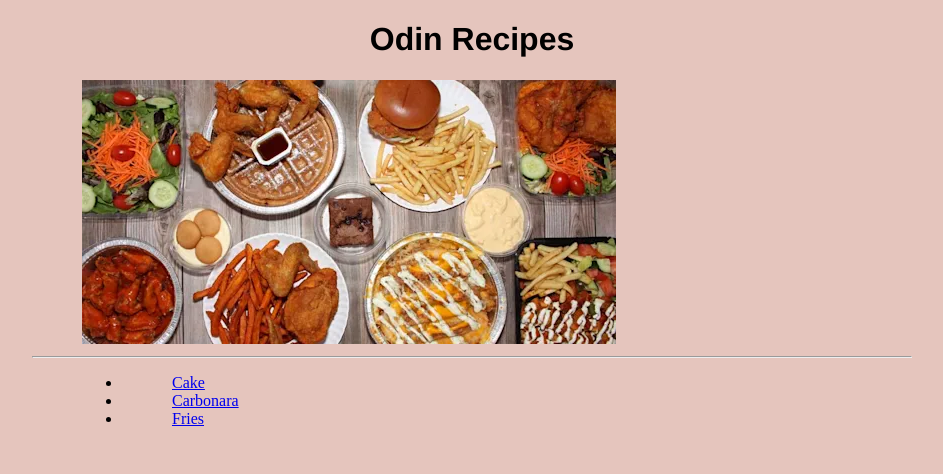
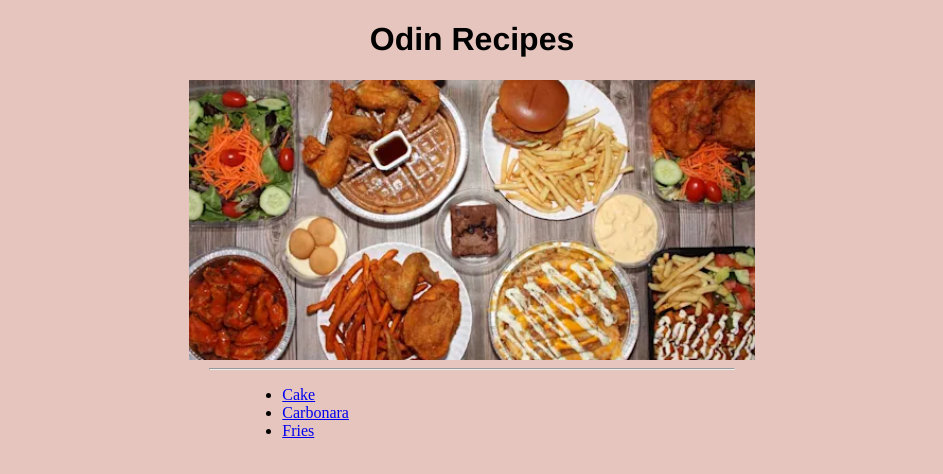
Before and after one commit to tgloriya/odin-recipes, a plain HTML site: page index.html in a window 1280 px wide. Shown: the whole page, without its empty margins (168-1111 px from the left). Drawn offline with Linux system fonts and the light colour scheme.

Commit message:
Align images

```diff
--- a/index.html
+++ b/index.html
@@ -9,7 +9,7 @@
         <div class="container">
             <h1>Odin Recipes</h1>
             <a href="https://www.youtube.com/watch?v=dQw4w9WgXcQ">
-                <img src="img/wzzsttf9irlleysk6ym4.webp" alt="Servings of various mouth-watering dishes">
+                <img src="img/wzzsttf9irlleysk6ym4.webp" alt="Servings of various mouth-watering dishes" class="main">
             </a>
             <hr>
             <ul>
--- a/styles.css
+++ b/styles.css
@@ -1,12 +1,29 @@
 * {
     background-color: #e5c5bd;
     font-family: 'Times New Roman', Times, serif;
-    margin-left: 50px;
-    margin-right: 50px;
     text-align: justify;
+    margin-left: auto;
+    margin-right: auto;
+    width: 80%;
 }
 
 h1 {
     text-align: center;
     font-family: 'Franklin Gothic Medium', 'Arial Narrow', Arial, sans-serif;
 }
+
+img {
+    width: 380px;
+    height: auto;
+}
+
+.center,
+.main {
+    margin: 0 auto;
+    display: block;
+}
+
+.main {
+    width: auto;
+    height: 280px;
+}
```
Also changed, not shown: recipes/cake.html (+1 -1 lines), recipes/carbonara.html (+1 -1 lines), recipes/fries.html (+1 -1 lines).
